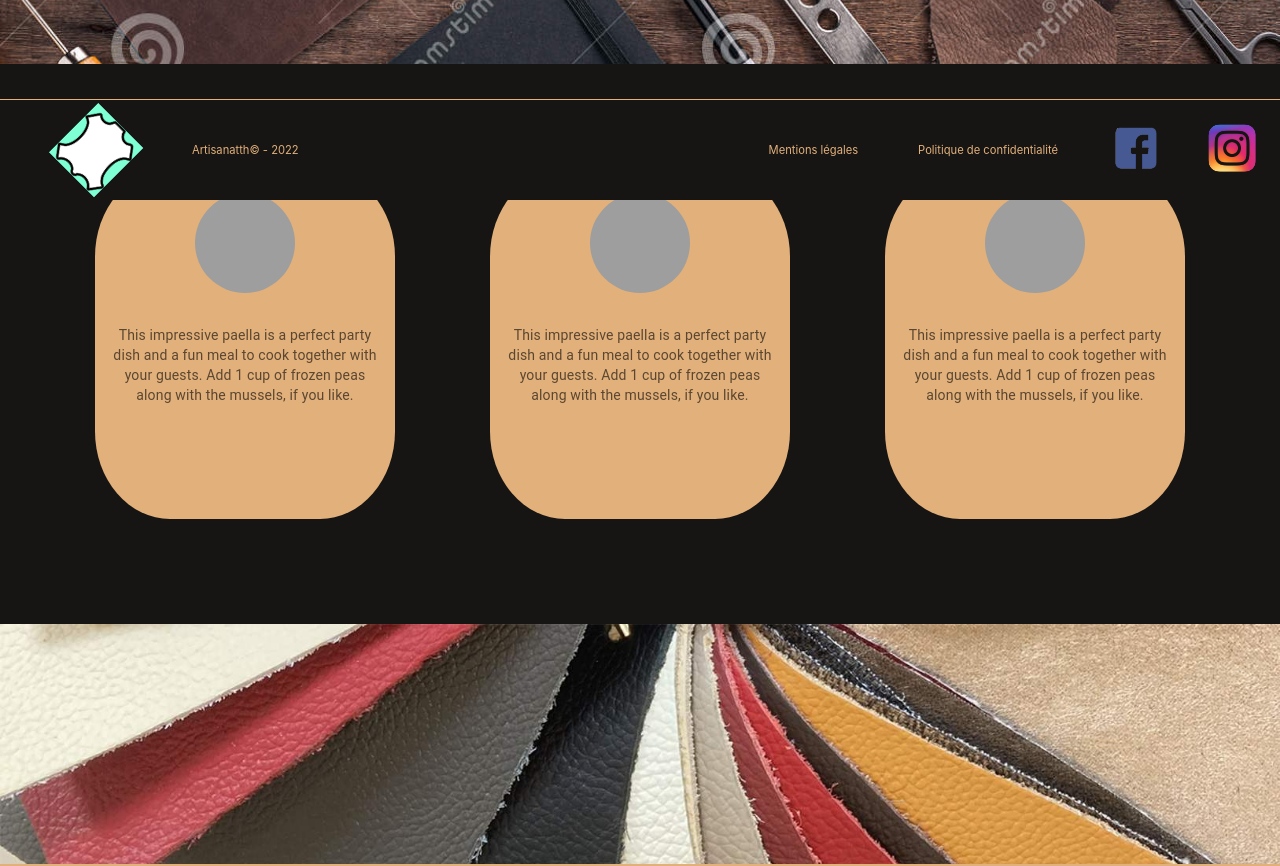
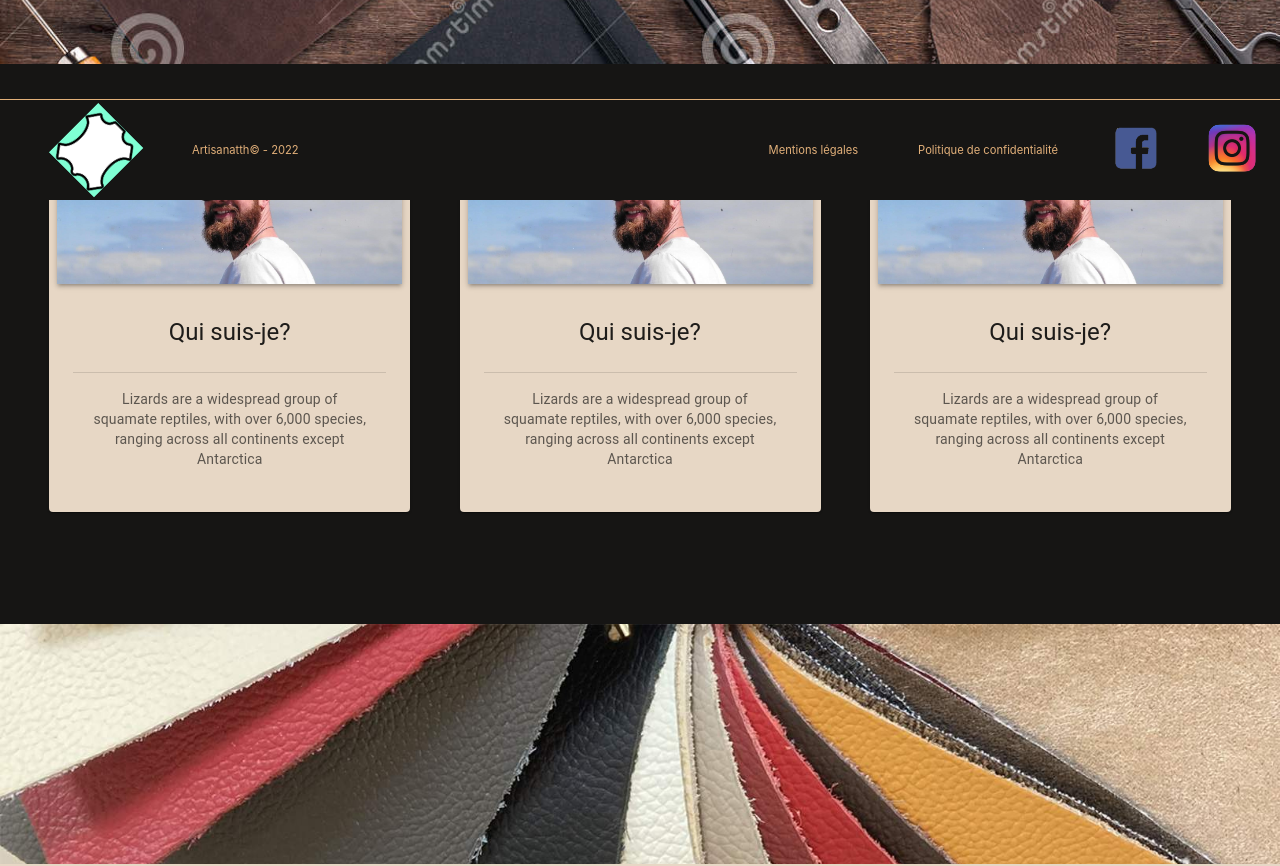
Before and after one commit to RomainPerdriat/ArtisanatTh, a React (Create React App) app: page / in a window 1280 px wide. Shown: the part 600-1466 px from the top of the page. Built offline with nearby package versions, Linux system fonts and the light colour scheme; grey boxes are pictures that could not be loaded.

Commit message:
fix: modify homepageCard and header position

```diff
--- a/src/components/Header/header.scss
+++ b/src/components/Header/header.scss
@@ -1,7 +1,7 @@
 @import '/styles/vars';
 .header {
     top:0;
-    position: fixed;
+    position: absolute;
     width:100%;
     height: 12em;
     background-color:$bg-color;
--- a/src/components/HomePage/HomePage.jsx
+++ b/src/components/HomePage/HomePage.jsx
@@ -5,6 +5,7 @@ import classnames from 'classnames';
 import './homepage.scss';
 import { Box, Typography } from '@material-ui/core';
 import HomePageCard from '../HomePageCard/HomePageCard';
+
 // import bg from '../../assets/exemple.jpg';
 
 const HomePage = ({className, ...rest}) => {
@@ -23,9 +24,9 @@ const HomePage = ({className, ...rest}) => {
             <Box className = "homepage-text">
                 <Typography>
                 PRESENTATION DES CUIRES
-But we’ve met before. That was a long time ago, I was a kid at St. Swithin’s, It used to be funded by the Wayne Foundation. It’s an orphanage. My mum died when I was small, it was a car accident. I don’t remember it. My dad got shot a couple of years later for a gambling debt. Oh I remember that one just fine. Not a lot of people know what it feels like to be angry in your bones. I mean they understand. The fosters parents. Everybody understands, for a while. Then they want the angry little kid to do something he knows he can’t do, move on. After a while they stop understanding. They send the angry kid to a boy’s home, I figured it out too late. Yeah I learned to hide the anger, and practice smiling in the mirror. It’s like putting on a mask. So you showed up this one day, in a cool car, pretty girl on your arm. We were so excited! Bruce Wayne, a billionaire orphan? We used to make up stories about you man, legends and you know with the other kids, that’s all it was, just stories, but right when I saw you, I knew who you really were. I’d seen that look on your face before. It’s the same one I taught myself. I don’t why you took the fault for Dent’s murder but I’m still a believer in the Batman. Even if you’re not…
+                But we’ve met before. That was a long time ago, I was a kid at St. Swithin’s, It used to be funded by the Wayne Foundation. It’s an orphanage. My mum died when I was small, it was a car accident. I don’t remember it. My dad got shot a couple of years later for a gambling debt. Oh I remember that one just fine. Not a lot of people know what it feels like to be angry in your bones. I mean they understand. The fosters parents. Everybody understands, for a while. Then they want the angry little kid to do something he knows he can’t do, move on. After a while they stop understanding. They send the angry kid to a boy’s home, I figured it out too late. Yeah I learned to hide the anger, and practice smiling in the mirror. It’s like putting on a mask. So you showed up this one day, in a cool car, pretty girl on your arm. We were so excited! Bruce Wayne, a billionaire orphan? We used to make up stories about you man, legends and you know with the other kids, that’s all it was, just stories, but right when I saw you, I knew who you really were. I’d seen that look on your face before. It’s the same one I taught myself. I don’t why you took the fault for Dent’s murder but I’m still a believer in the Batman. Even if you’re not…
 
-</Typography>
+                </Typography>
             </Box>
         </Box>
    );
--- a/src/components/HomePage/homepage.scss
+++ b/src/components/HomePage/homepage.scss
@@ -18,7 +18,7 @@
         height: 15rem;
     }
     &-text{
-        background-color: $color;
+        background-color: $color2;
         height: 15rem;
     }
     &-card{
--- a/src/components/HomePageCard/HomePageCard.jsx
+++ b/src/components/HomePageCard/HomePageCard.jsx
@@ -1,38 +1,42 @@
-import * as React from 'react';
-
-import CardContent from '@mui/material/CardContent';
-import Avatar from '@mui/material/Avatar';
-import Typography from '@mui/material/Typography';
+import React from 'react';
 import PropTypes from 'prop-types';
 import classnames from 'classnames';
 import './homepagecard.scss';
-import { Box } from '@material-ui/core';
-
+import { Box, Divider } from '@material-ui/core';
+import Card from '@mui/material/Card';
+import CardContent from '@mui/material/CardContent';
+import CardMedia from '@mui/material/CardMedia';
+import Typography from '@mui/material/Typography';
+import { CardActionArea } from '@mui/material';
+import profilplage from '../../assets/profilplage.jpeg';
 
 
 const HomePageCard = ({className, ...rest}) => {
    return (
-       <Box
-            className={classnames('homepagecard', className)}
-            {...rest}
-            sx={{
-                     height: 350,
-                     maxWidth: 300,
-                }}
-         >
+
+    <Card sx={{ maxWidth: 345, minHeight:360, mt:25,p:1, bgcolor :'#e7d7c5'}}>
+      <CardActionArea>
+        <CardMedia
+          sx={{ boxShadow: 3 }}
+          component="img"
+          height="140"
+          src={profilplage}
+          alt="matete"
+        />
+        <CardContent >
+          <Typography sx={{p:2,}} gutterBottom variant="h5" component="div">
+            Qui suis-je?
+          </Typography>
+          <Divider/>
+          <Typography sx={{p:2,}} variant="body2" color="text.secondary">
+            Lizards are a widespread group of squamate reptiles, with over 6,000
+            species, ranging across all continents except Antarctica
+          </Typography>
+        </CardContent>
+      </CardActionArea>
+    </Card>
 
 
-                    <CardContent className = "homepagecard-cardcontent">
-                        <Avatar alt="MaTête" src='../../assets/profilplage.jpeg' sx={{ width: 100, height: 100 ,mt:1 , mb: 4}} />
-                        <Typography variant="body2" color="text.secondary">
-                        This impressive paella is a perfect party dish and a fun meal to cook
-                        together with your guests. Add 1 cup of frozen peas along with the mussels,
-                        if you like.
-                        </Typography>
-                    </CardContent>
-
-
-        </Box>
    );
 };
 
```
Also changed, not shown: conceptualisation/wireframes/Desktop/homepage.drawio.svg.
